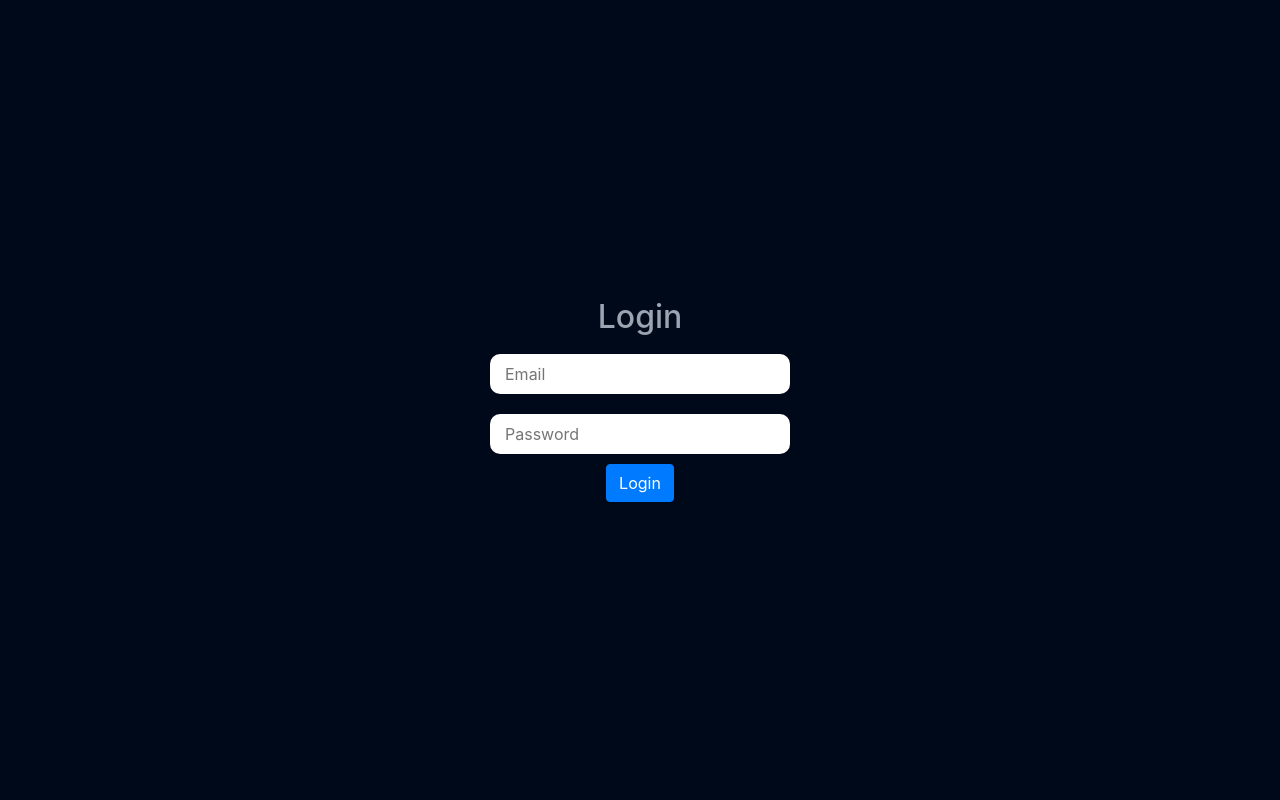
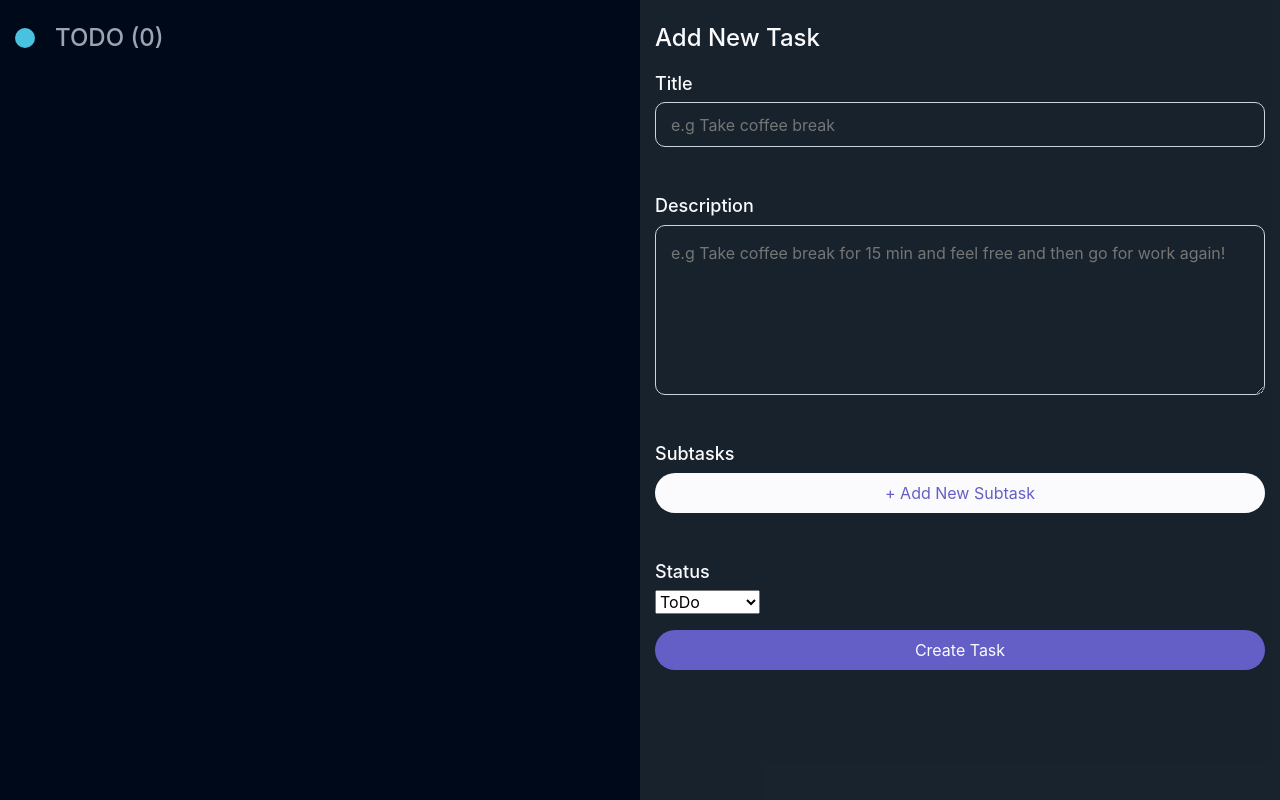
Before and after one commit to SivaPullaiah/voosh-assignment, a React (Create React App) app: page / in a window 1280 px wide. Built offline with nearby package versions, Linux system fonts and the light colour scheme.

Commit message:
deploing attempt1

```diff
--- a/package.json
+++ b/package.json
@@ -1,4 +1,5 @@
 {
+  "homepage": "http://sivapullaiah.github.io.voosh-assignment",
   "name": "mytodoapp",
   "version": "0.1.0",
   "private": true,
@@ -12,6 +13,7 @@
     "@testing-library/react": "^13.4.0",
     "@testing-library/user-event": "^13.5.0",
     "axios": "^1.6.0",
+    "gh-pages": "^6.0.0",
     "react": "^18.2.0",
     "react-dom": "^18.2.0",
     "react-native-gesture-handler": "^2.13.4",
@@ -23,6 +25,8 @@
   },
   "scripts": {
     "start": "react-scripts start",
+    "predeploy": "npm run build",
+    "deploy": "gh-pages -d build",
     "build": "react-scripts build",
     "test": "react-scripts test",
     "eject": "react-scripts eject"
--- a/src/navigation/AppNavigator.js
+++ b/src/navigation/AppNavigator.js
@@ -1,12 +1,13 @@
 import React from 'react';
-import { useState } from 'react';
+// import { useState } from 'react';
 import HomeScreen from '../screens/HomeScreen';
-import LoginForm from '../components/LoginForm';
+// import LoginForm from '../components/LoginForm';
 const AppNavigator = () => {
-  const [token, setToken] = useState(localStorage.getItem('userToken') ?? null);
+  // const [token, setToken] = useState(localStorage.getItem('userToken') ?? null);
   return (
     <div>
-      {token ? <HomeScreen /> : <LoginForm token={token} setToken={setToken} />}
+      {/* {token ? <HomeScreen /> : <LoginForm token={token} setToken={setToken} />} */}
+      <HomeScreen />
     </div>
   );
 };
```
Also changed, not shown: 1 other file (tests, documents, lock files or other folders).
